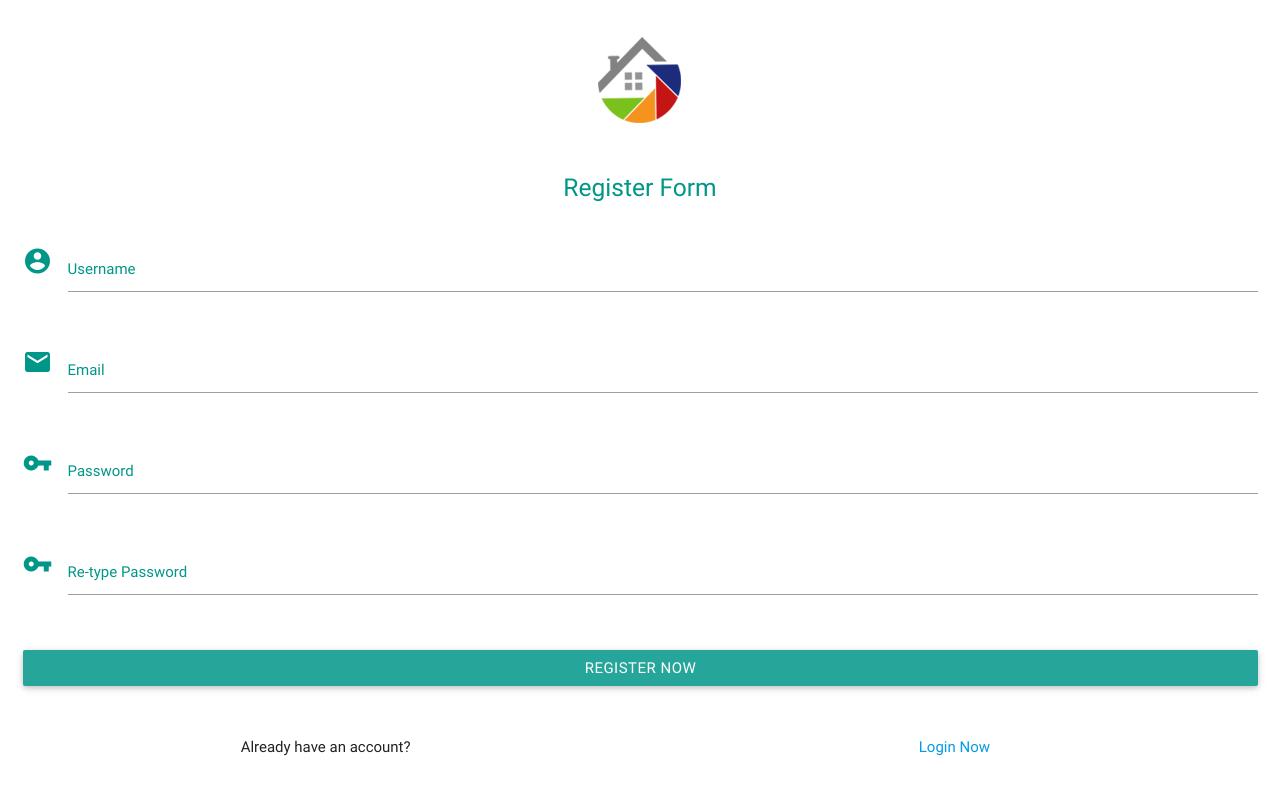
After one commit to TeamSuicideSquad/GHome, a PHP site: page /registerform.php in a window 1280 px wide. The commit adds this page. Run offline with PHP 8.4, Linux system fonts and the light colour scheme; some libraries are stand-ins or nearby versions.

Commit message:
Add files via upload

```diff
--- a/index.php
+++ b/index.php
@@ -17,7 +17,7 @@
 <body>
     <nav class="teal" role="navigation">
         <div class="nav-wrapper container">
-            <a id="logo-container" href="index.php" class="brand-logo"><h4>GHome</h4></a>
+            <a id="logo-container" href="index.php" class="brand-logo"><img class="circle" src="images/GHomeSmallLogo.png"></a>
             <ul class="right hide-on-med-and-down">
                 <li><a href="index.php"><i class="material-icons left">store</i>Home</a></li>
                 <li><a href="logoutform.php"><i class="material-icons left">perm_identity</i>Logout</a></li>
@@ -28,7 +28,7 @@
                 <li>
                     <div class="userView">
                         <img class="background" src="images/SideNavBackground.png">
-                        <a href="#!user"><img class="circle" src="images/GHomeSmallLogo.png"></a>
+                        <a href="#!user"><img class="circle" src="images/GHomeMediumLogo.png"></a>
                         <a href="#!name"><span class="white-text name">GHome</span></a>
                         <a href="#!email"><span class="white-text email">ghomeapp@gmail.com</span></a>
                     </div>
@@ -38,7 +38,7 @@
                     <div class="divider"></div>
                 </li>
 
-                <li><a href="logoutform.php"><i class="teal-text material-icons">perm_identity</i>Logout</a></li>
+                <li><a href="loginform.php"><i class="teal-text material-icons">perm_identity</i>Logout</a></li>
                 <li>
                     <div class="divider"></div>
                 </li>
--- /dev/null
+++ b/registerform.php
@@ -0,0 +1,78 @@
+<!DOCTYPE html>
+<html lang="en">
+<title> GHome </title>
+<script src="https://code.jquery.com/jquery-2.1.1.min.js"></script>
+<script src="js/materialize.js"></script>
+<script src="js/init.js"></script>
+
+<head>
+
+    <meta http-equiv="Content-Type" content="text/html; charset=UTF-8" />
+    <meta name="viewport" content="width=device-width, initial-scale=1, maximum-scale=1.0" />
+    <link href="https://fonts.googleapis.com/icon?family=Material+Icons" rel="stylesheet">
+    <link href="css/materialize.css" type="text/css" rel="stylesheet" media="screen,projection" />
+    <link href="css/style.css" type="text/css" rel="stylesheet" media="screen,projection" />
+</head>
+
+
+<body>
+    <div id="registerform" class="row">
+        <div class="col s12 z-depth-6">
+            <form class="registerform">
+                <div class="row">
+                    <div class="input-field col s12 center">
+                        <img src="images/GHomeMediumLogo.png" alt="" class="responsive-img valign profile-image-login">
+                        <h5><p class="center registerform teal-text">Register Form</p>
+                        </h5>
+                    </div>
+                </div>
+                <div class="row margin">
+                    <div class="input-field col s12 teal-text">
+                        <i class="mdi-social-person-outline prefix material-icons prefix">account_circle</i>
+                        <input class="validate" id="username" type="tel">
+                        <label for="username" data-error="wrong" data-success="right">Username</label>
+                        <!--class="center-align"-->
+                    </div>
+                </div>
+                <div class="row margin">
+                    <div class="input-field col s12 teal-text">
+                        <i class="mdi-social-person-outline prefix material-icons prefix">email</i>
+                        <input class="validate" id="email" type="email">
+                        <label for="email" data-error="wrong" data-success="right">Email</label>
+                        <!--class="center-align"-->
+                    </div>
+                </div>
+                <div class="row margin">
+                    <div class="input-field col s12 teal-text">
+                        <i class="mdi-action-lock-outline prefix material-icons prefix">vpn_key</i>
+                        <input id="password" type="password">
+                        <label for="password">Password</label>
+                    </div>
+                </div>
+                <div class="row margin">
+                    <div class="input-field col s12 teal-text">
+                        <i class="mdi-action-lock-outline prefix material-icons prefix">vpn_key</i>
+                        <input id="password" type="password">
+                        <label for="password">Re-type Password</label>
+                    </div>
+                </div>
+                <div class="row">
+                    <div class="input-field col s12">
+                        <a href="loginform.php" class="btn waves-effect waves-light col s12">Register Now</a>
+                    </div>
+                </div>
+
+                <div class="row">
+                    <div class="input-field col s6 m6 l6">
+                        <p class="margin center-align medium-small">Already have an account?</a>
+                        </p>
+                    </div>
+                    <div class="input-field col s6 m6 l6">
+                        <p class="margin center-align medium-small"><a href="loginform.php ">Login Now</a></p>
+                    </div>
+                </div>
+
+            </form>
+        </div>
+    </div>
+</body>
```
Also changed, not shown: forgotpasswordform.php (added, +52 -0 lines), loginform.php (added, +68 -0 lines), images/GHomeMediumLogo.png, images/GHomeSmallLogo.png, 1 other file.
